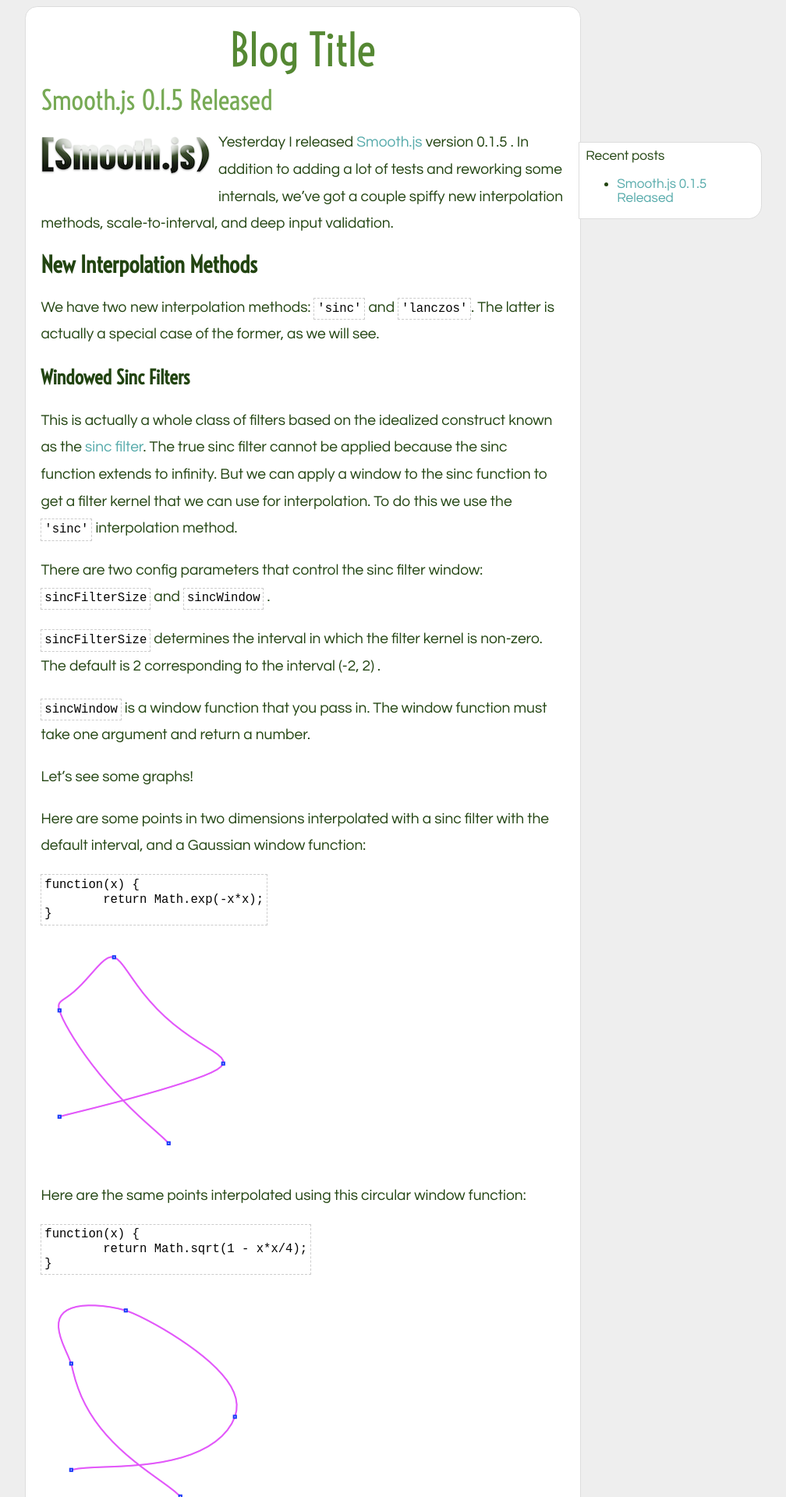
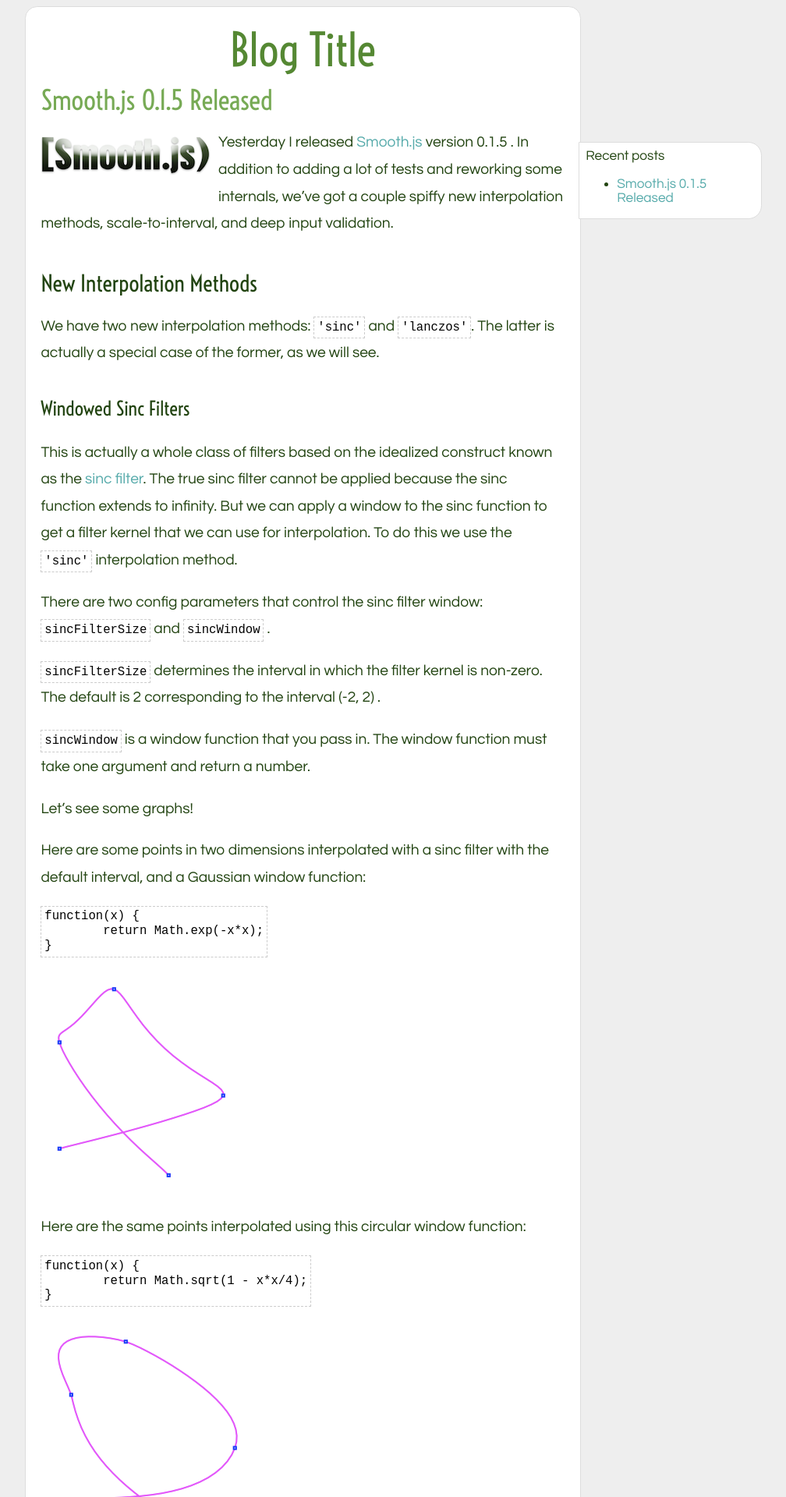
Before and after one commit to osuushi/osuushi.github.com, a Jekyll site: the page built from index.html, in a window 1280 px wide. Shown: the top 1920 px of the page at 78% size, without its empty margins (194-1202 px from the left). Built offline with Jekyll 4.4.1, drawn with Linux system fonts in a browser that asks for light colours.

Commit message:
tweaked headers

```diff
--- a/css/blog.css
+++ b/css/blog.css
@@ -54,7 +54,11 @@ img[alt="floatleft"] {
 }
 
 
-h1, h2, h3, h4, h5, h6 { font-family: 'Voltaire'; }
+h1, h2, h3, h4, h5, h6 {
+	font-family: 'Voltaire';
+	font-weight: normal;
+	margin-top: 1.5em;
+}
 
 h1 { font-size: 1.5em; }
 h2 { font-size: 1.3em; }
```
